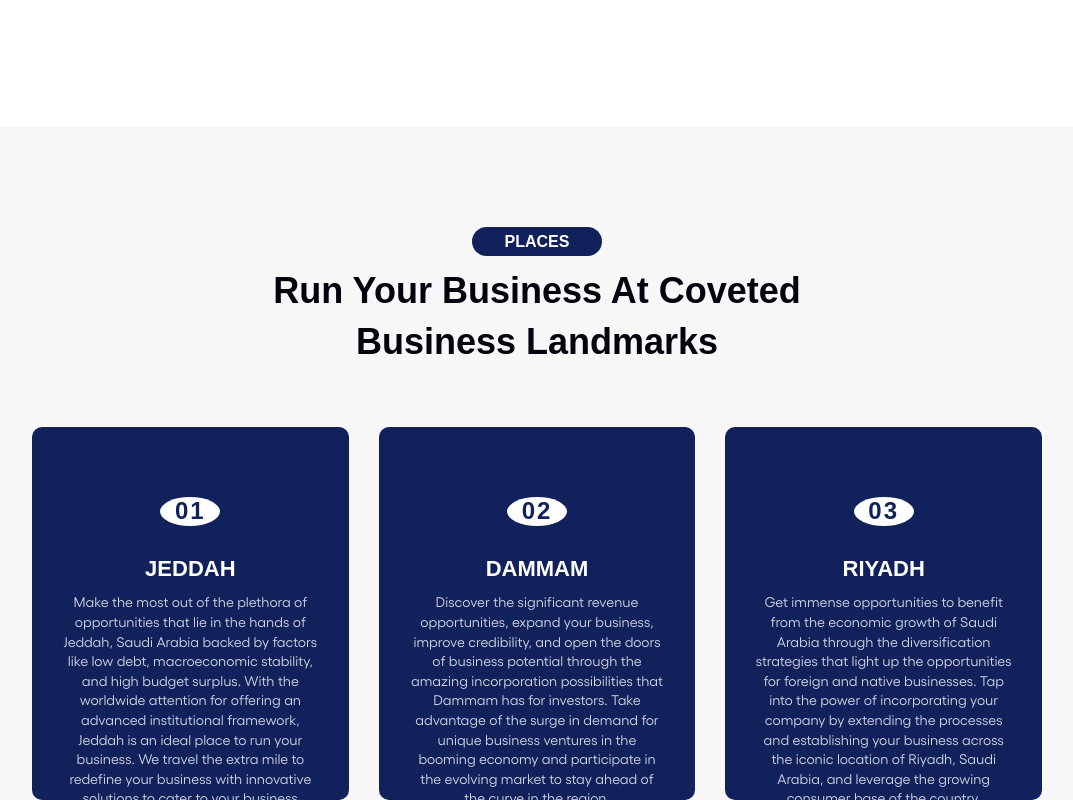
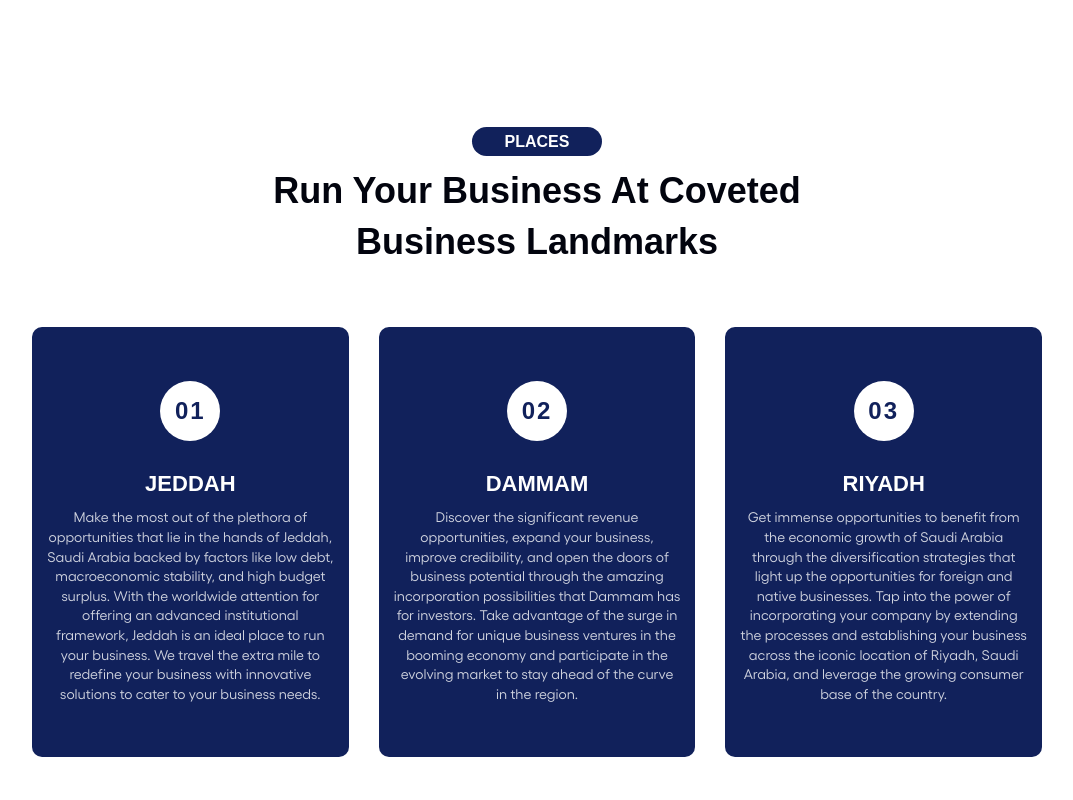
Before and after one commit to lazim-mv/BeaconKSA, a Next.js app: page / in a window 1280 px wide. Shown: the part 2500-3300 px from the top of the page, without its empty margins (103-1176 px from the left). Built offline with nearby package versions, Linux system fonts and the light colour scheme; a web font is replaced by a local one.

Commit message:
v1.0.19 serviceCardContainer

```diff
--- a/src/app/components/Procedures.js
+++ b/src/app/components/Procedures.js
@@ -88,13 +88,17 @@ function Procedures() {
         Steps and procedures
       </h2>
       {!isMobileScreen && dataLoaded && !loaded ? ( // Check dataLoaded before rendering desktop view
+        <div className="proceduresCardContainerWrapper">
           <div className="proceduresCardContainer">
             {pageData.map((data, index) => (
               <div className="verticalContainer" key={index}>
                 <div className="contentContainer">
                   <div className="extraContainer">
                     <div className="circleNumber">
-                    <h1 className="servicesHeading" style={{ color: "#1125B" }}>
+                      <h1
+                        className="servicesHeading"
+                        style={{ color: "#1125B" }}
+                      >
                         {data.Number}
                       </h1>
                     </div>
@@ -113,6 +117,7 @@ function Procedures() {
                 </div>
               </div>
             ))}
+          </div>
         </div>
       ) : isMobileScreen ? (
         <Image
--- a/src/app/globals.css
+++ b/src/app/globals.css
@@ -522,11 +522,10 @@ li{
   padding-bottom: 0;
   display: flex;
   flex-direction: column;
-  background-color: #F7F7F8;
   justify-content: center;
   align-items: center;
   gap:60px;
-  padding: 100px 135px;
+  padding: 0px 135px;
 }
 
 .placesContainer .businessContentContainer{
@@ -536,7 +535,7 @@ li{
 
 .scrollContainer{
   width: 100%;
-  height: 373px;
+  height: 415px;
 }
 
 .placesContainer .juriMainCardContainer{
@@ -568,7 +567,7 @@ li{
 
 .placesCardImage img{
   width: auto;
-  height: 373px !important;
+  height: 430px !important;
   object-fit: cover;
   border-radius: 10px;
 }
@@ -581,8 +580,8 @@ li{
 }
 
 .placesCard .juriContent{
-  padding: 70px 30px;
-  height: 373px;
+  padding: 40px 15px;
+  height: 430px;
 }
 
 .circleNumber{
@@ -604,6 +603,10 @@ li{
   line-height: 120%;
   letter-spacing: 2px;
   text-transform: capitalize;
+}
+
+.placesCard .front{
+  justify-content: center;
 }
 
 .placesCard:hover .card-side.front {
@@ -1837,6 +1840,13 @@ li{
   background-color: #11215B;
 }
 
+.proceduresCardContainerWrapper{
+  position: relative;
+  height: 450px;
+  width: 100%;
+  align-self: center;
+}
+
 .proceduresCardContainer{
   display: flex;
   align-items: center;
@@ -1844,8 +1854,9 @@ li{
   flex-wrap: wrap;
   gap: 40px;
   width: 100%;
-  margin-left: 9%;
-  margin-bottom: 9%;
+  position: absolute;
+  top: 10%;
+  left: 12%;
 }
 
 .verticalContainer{
```
Lines whose indentation alone changed are shown as unchanged.
